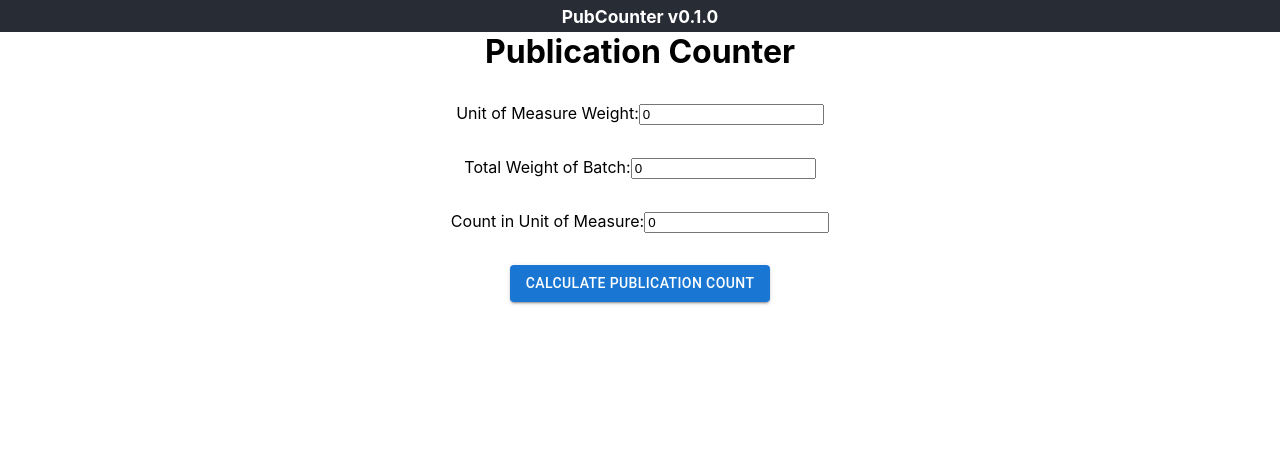
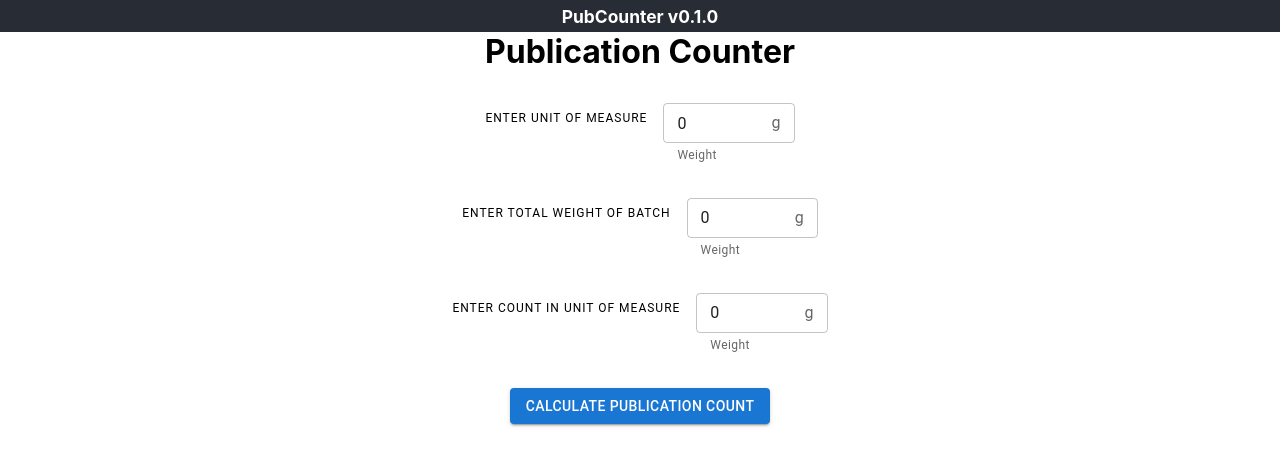
Before and after one commit to aleontepixtle/pubcounter, a React (Create React App) app: page / in a window 1280 px wide. Shown: the top 466 px of the page. Built offline with nearby package versions, Linux system fonts and the light colour scheme.

Commit message:
feat(pub-002): Material styled - Styled input boxes and text fields - Formatted output

```diff
--- a/src/PublicationCounter.js
+++ b/src/PublicationCounter.js
@@ -2,7 +2,12 @@ import React, { useState } from "react";
 import "./PublicationCounter.css";
 import Button from "@mui/material/Button";
 import Stack from "@mui/material/Stack";
-import Divider from '@mui/material/Divider';
+import Divider from "@mui/material/Divider";
+import OutlinedInput from "@mui/material/OutlinedInput";
+import InputAdornment from "@mui/material/InputAdornment";
+import FormHelperText from "@mui/material/FormHelperText";
+import FormControl from "@mui/material/FormControl";
+import Typography from "@mui/material/Typography";
 
 const PublicationCounter = () => {
   const [unitOfMeasureWeight, setUnitOfMeasureWeight] = useState(0);
@@ -43,34 +48,76 @@ const PublicationCounter = () => {
         alignItems="center"
       >
         <h1>Publication Counter</h1>
-        <label>
-          Unit of Measure Weight:
-          <input
+        <Stack direction="row" spacing={2}>
+          <Typography variant="overline" display="block" gutterBottom>
+            Enter Unit of Measure
+          </Typography>
+          <FormControl sx={{ m: 0, width: "13ch" }} variant="outlined">
+            <OutlinedInput
+              id="outlined-adornment-weight"
               type="number"
+              size="small"
               value={unitOfMeasureWeight}
               onChange={handleUnitOfMeasureWeightChange}
+              endAdornment={<InputAdornment position="end">g</InputAdornment>}
+              aria-describedby="outlined-weight-helper-text"
+              inputProps={{
+                "aria-label": "weight",
+              }}
             />
-        </label>
-        <label>
-          Total Weight of Batch:
-          <input
+            <FormHelperText id="outlined-weight-helper-text">
+              Weight
+            </FormHelperText>
+          </FormControl>
+        </Stack>
+        <Stack direction="row" spacing={2}>
+          <Typography variant="overline" display="block" gutterBottom>
+            Enter Total Weight of Batch
+          </Typography>
+          <FormControl sx={{ m: 0, width: "13ch" }} variant="outlined">
+            <OutlinedInput
+              id="outlined-adornment-weight"
               type="number"
+              size="small"
               value={totalWeightOfBatch}
               onChange={handleInputChange}
+              endAdornment={<InputAdornment position="end">g</InputAdornment>}
+              aria-describedby="outlined-weight-helper-text"
+              inputProps={{
+                "aria-label": "weight",
+              }}
             />
-        </label>
-        <label>
-          Count in Unit of Measure:
-          <input
+            <FormHelperText id="outlined-weight-helper-text">
+              Weight
+            </FormHelperText>
+          </FormControl>
+        </Stack>
+        <Stack direction="row" spacing={2}>
+          <Typography variant="overline" display="block" gutterBottom>
+            Enter Count in Unit of Measure
+          </Typography>
+          <FormControl sx={{ m: 0, width: "13ch" }} variant="outlined">
+            <OutlinedInput
+              id="outlined-adornment-weight"
               type="number"
+              size="small"
               value={countInUnitOfMeasure}
               onChange={(e) => setCountInUnitOfMeasure(e.target.value)}
+              endAdornment={<InputAdornment position="end">g</InputAdornment>}
+              aria-describedby="outlined-weight-helper-text"
+              inputProps={{
+                "aria-label": "count",
+              }}
             />
-        </label>
+            <FormHelperText id="outlined-weight-helper-text">
+              Weight
+            </FormHelperText>
+          </FormControl>
+        </Stack>
         <Button variant="contained" onClick={calculatePublicationCount}>
           Calculate Publication Count
         </Button>
-        {publicationCount > 0 && <p>Publication Count: {publicationCount}</p>}
+        {publicationCount > 0 && <p>Publication Count: {publicationCount.toFixed(2)}</p>}
       </Stack>
     </div>
   );
```
Lines whose indentation alone changed are shown as unchanged.
